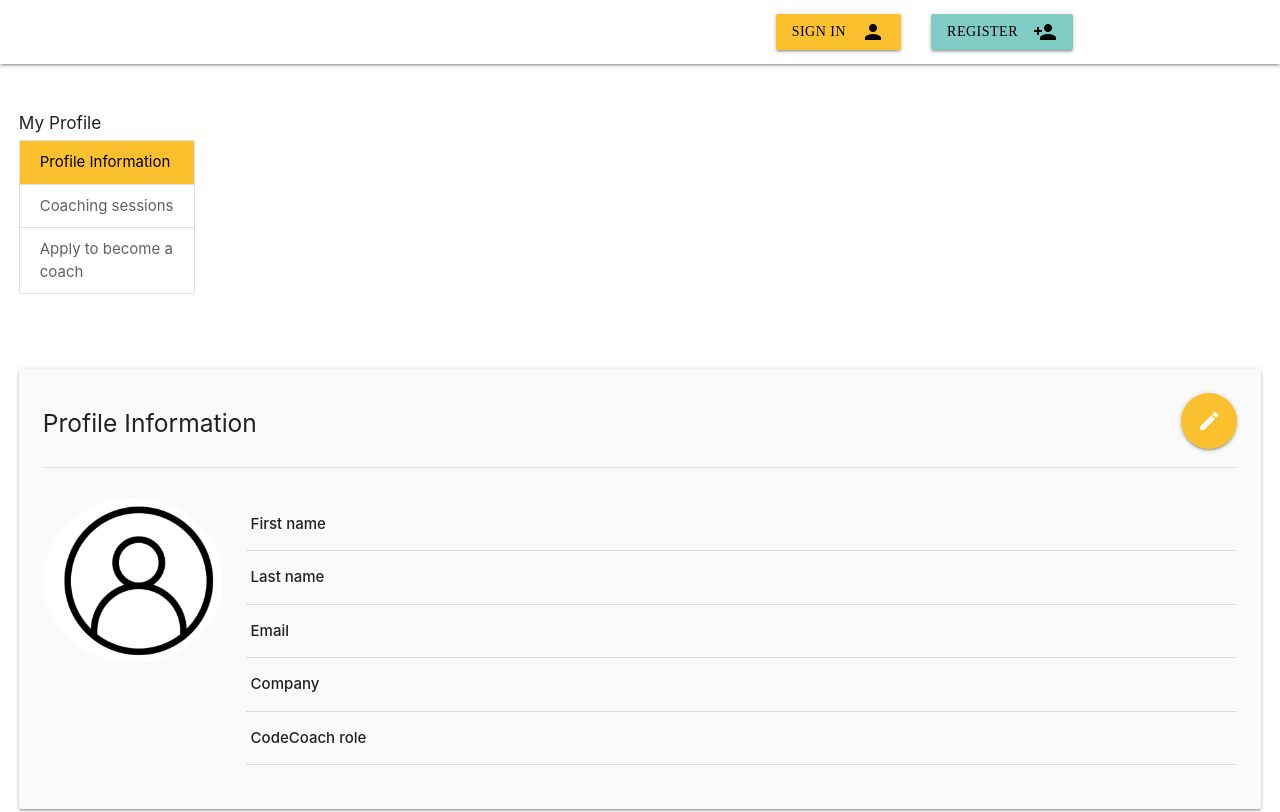
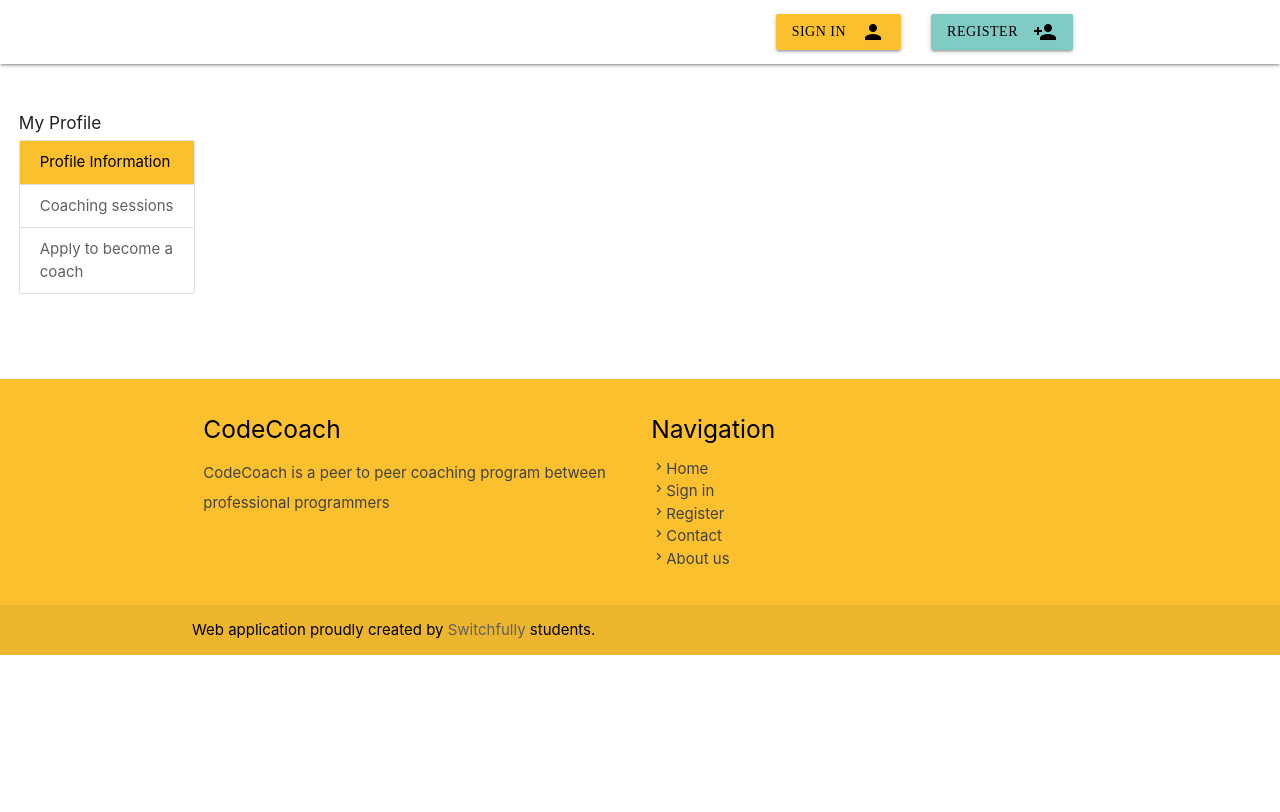
Before and after one commit to tmassart873/codeCoach-VicTims-frontend, an Angular app: page /users/1/profile in a window 1280 px wide. Shown: the top 812 px of the page. Built offline with nearby package versions, Linux system fonts and the light colour scheme.

Commit message:
build(story5): changed displayed to router outlet

```diff
--- a/src/app/user/user-coachee-detail/coachee-detail.component.html
+++ b/src/app/user/user-coachee-detail/coachee-detail.component.html
@@ -12,53 +12,7 @@
         </div>
       </div>
     </div>
-
-    <div class="col s12 m12">
-      <div class="content-container">
-
-        <section class="card-panel grey lighten-5">
-          <div class="right">
-            <a class="waves-effect waves-light btn-large btn-floating yellow darken-2"><i
-              class="material-icons left">edit</i>Edit</a>
-          </div>
-          <h5>Profile Information</h5>
-          <div class="divider"></div>
-          <div class="row">
-            <div class="col l2 m2 s12">
-              <img src="assets/img/dummy/profile-picture.png" class="responsive-img circle"
-                   alt="Profile Picture">
-            </div>
-            <div class="col l10 m12 s12">
-              <table class="highlight">
-                <tbody>
-                <tr>
-                  <td><strong>First name</strong></td>
-                  <td>{{user.firstName}}</td>
-                </tr>
-                <tr>
-                  <td><strong>Last name</strong></td>
-                  <td>{{user.lastName}}</td>
-                </tr>
-                <tr>
-                  <td><strong>Email</strong></td>
-                  <td>{{user.email}}</td>
-                </tr>
-                <tr>
-                  <td><strong>Company</strong></td>
-                  <td>{{user.company}}</td>
-                </tr>
-                <tr>
-                  <td><strong>CodeCoach role</strong></td>
-                  <td>{{user.userRole.toLowerCase()}}</td>
-                </tr>
-                </tbody>
-              </table>
-            </div>
-          </div>
-        </section>
-
-      </div>
-    </div>
+    <router-outlet></router-outlet>
   </div>
 
 </main>
```
